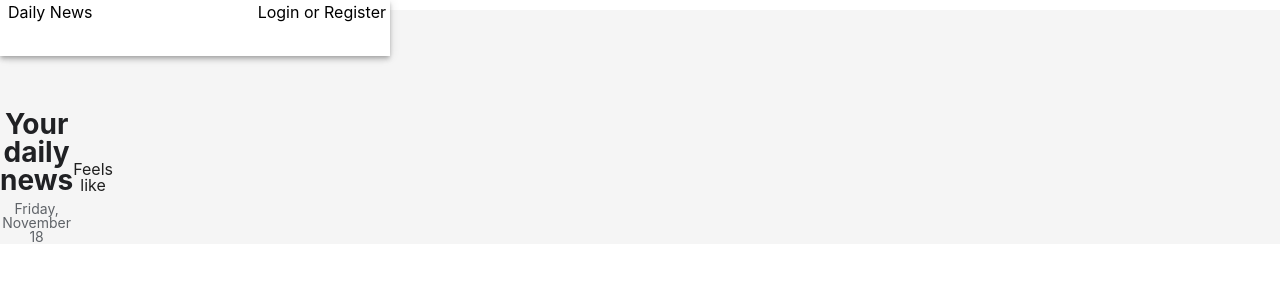
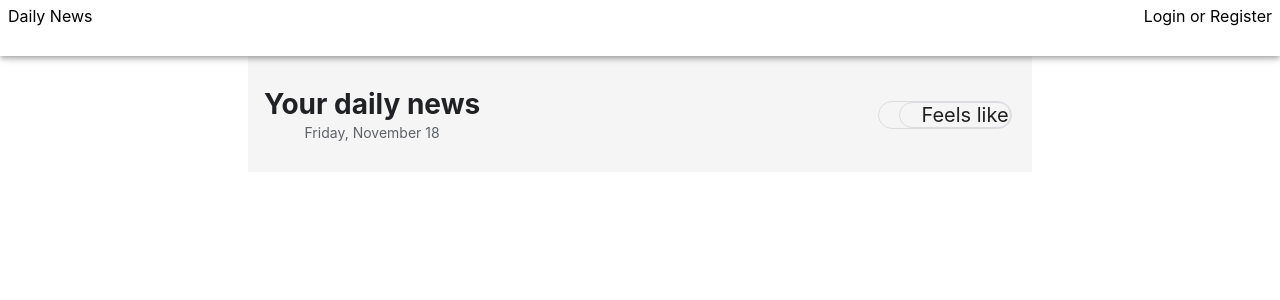
Before and after one commit to raromacias/newsfeed, a React (Create React App) app: page /profile in a window 1280 px wide. Shown: the top 300 px of the page. Built offline with nearby package versions, Linux system fonts and the light colour scheme; no server answers.

Commit message:
fixed daily

```diff
--- a/src/Components/Header/Header.js
+++ b/src/Components/Header/Header.js
@@ -23,8 +23,8 @@ const Header = ({setCategory, outerContainerId, pageWrapId}) => {
               <div className={styles.menu}>
                   <HamburgerDrawer setCategory={setCategory} outerContainerId={'outer-container'} pageWrapId={'page-wrap'}/>
               </div>
-            <div className={styles.newsicon}>
-               <NavLink  style={styleActiveLink} to='profile'>Daily News</NavLink>
+            <div className={styles.news}>
+               <NavLink  classname={styles.daily} style={styleActiveLink} to='profile'>Daily News</NavLink>
             </div>
             </div>
             <div>
--- a/src/Components/Header/Header.module.css
+++ b/src/Components/Header/Header.module.css
@@ -1,5 +1,5 @@
 .nav {
-    background-color: rgba(255,255,255);
+    background-color: rgba(255,255,255,1);
     box-shadow:0px 4px 5px 0px rgba(0, 0, 0, .14), 0px 1px 10px 0px rgb(0 0 0 / 12%), 0px 2px 4px -1px rgb(0 0 0 / 20%);
     color: black;
     cursor: pointer;
@@ -12,8 +12,9 @@
     text-size-adjust: 100%;
     top: 0;
     white-space: normal;
-    width: 390px;
+    width: 100%;
     z-index: 986;
+    transition: box-shadow 250ms;
 
   }
 
@@ -27,17 +28,15 @@
     color:rgb(0, 0, 0);
     cursor: pointer;
     display: flex;
-    height: 56px;
+    flex: 1 0 auto;
+    height: 100%;
     justify-content: space-between;
-    min-width: 0px;
-    padding-left: 8px;
-    padding-top: 4px;
-    padding-bottom: 4px;
-    padding-right: 4px;
+    min-width: min-content;
+    padding: 8px;
     position: relative;
     text-size-adjust: 100%;
     white-space: normal;
-    width: 390px
+    width: 100%
   }
 
   .leftcontainer {
@@ -46,6 +45,8 @@
     color: black;
     cursor: pointer;
     display: flex;
+    flex: 1 1 auto;
+    overflow: hidden;
     height: 48px;
     padding-right: 14px;
     text-size-adjust: 100%;
@@ -69,8 +70,9 @@
 
   }
 
-  .newsicon{
+  .news{
     display: inline-block;
+    top: 2px;
     font-size: 22px;
     line-height: 24px;
     position: relative;
@@ -78,6 +80,20 @@
     opacity: 1;
     padding-left: 4px;
   }
+
+  .daily {
+    color: inherit;
+    display: inline-block;
+    line-height: normal;
+    opacity: 1;
+    padding-left: 4px;
+    vertical-align: middle;
+    text-size-adjust: 100%;
+    text-decoration-color: black;
+    white-space: normal;
+    font-size: 22px;
+  }
+
   .newsImage {
     align-items: center;
     box-sizing: border-box;
--- a/src/Components/Profile/Profile.module.css
+++ b/src/Components/Profile/Profile.module.css
@@ -1,9 +1,21 @@
 .wrapper {
+  align-items: stretch;
   box-sizing: border-box;
-  padding-top: 100px;
+  color:rgba(0, 0, 0, 0.87);
+  cursor: pointer;
+  display:flex;
+  flex-direction: column;
+  justify-content: center;
+  max-width: 784px;
+  margin:auto;
+  padding-top: 80px;
+  padding-bottom: 32px;
+  padding-left: 16px;
+  padding-right: 16px;
+  text-size-adjust: 100%;
+  white-space: normal;
   background-color: whitesmoke;
-  display:grid;
-  grid-template-columns: repeat(12,minmax(0,1fr));
+
 }
 
 .dailybanner {
@@ -39,6 +51,7 @@
   font-weight: 400;
   opacity: 1;
   margin-top: 8px;
+  white-space: normal;
 }
 
 @media screen and (max-width: 560px) {
@@ -47,3 +60,10 @@
   grid-column: span 12;
 }
 }
+
+@media screen and (max-width:1023px) {
+  .wrapper {
+    padding-left: 16px;
+    padding-right: 16px;
+  }
+}
--- a/src/Components/Weather/Weather.js
+++ b/src/Components/Weather/Weather.js
@@ -23,15 +23,15 @@ const Weather = () => {
 
 
   return (<div className={styles.weathercontainer}>
-    <div className={styles.top}>
-      <div className={styles.location}>
+    <div className={styles.capsule}>
+      <div className={styles.text}>
         <span>{data.name}</span>
       </div>
-      <div className={styles.temp}>
+      <div className={styles.text}>
         {data.main ? <span>{data.main.temp.toFixed()}°F</span> : null}
       </div>
-      <div className={styles.bottom}>
-        <div className={styles.feels}>
+      <div className={styles.capsule}>
+        <div className={styles.text}>
         <span>Feels like</span><br/>
           {data.main ? <span>{data.main.feels_like.toFixed()}°F</span> : null}
        </div>
--- a/src/Components/Weather/Weather.module.css
+++ b/src/Components/Weather/Weather.module.css
@@ -0,0 +1,30 @@
+.weathercontainer {
+  margin-left: 16px;
+  margin-right: 4px;
+  box-sizing: border-box;
+  cursor: pointer;
+  display: block;
+  text-size-adjust: 100%;
+  white-space: normal;
+}
+
+.capsule {
+  padding: 0;
+  padding-left: 20px;
+  min-width: 112px;
+  border: 1px solid #dadce0;
+  box-sizing: border-box;
+  border-radius: 70px;
+  height: fit-content;
+  display: block;
+  white-space: normal;
+}
+
+.text {
+  box-sizing: border-box;
+  font-size: 20px;
+  color: #000000DE;
+  line-height: 24px;
+  text-size-adjust: 100%;
+  white-space: nowrap;
+}
--- a/src/index.css
+++ b/src/index.css
@@ -54,6 +54,7 @@ body {
     sans-serif;
   -webkit-font-smoothing: antialiased;
   -moz-osx-font-smoothing: grayscale;
+	background-color: #fff;
 }
 
 code {
```
